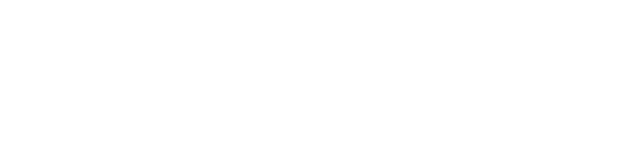
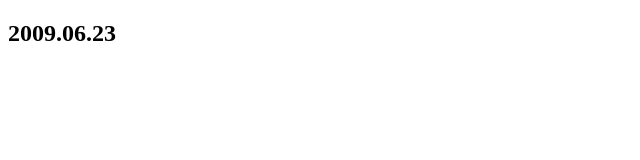
Before and after one commit to SPeter593/0224, a plain HTML site: page index.html in a window 1280 px wide. Shown: the whole page, without its empty margins (0-640 px from the left). Drawn offline with Linux system fonts and the light colour scheme.

Commit message:
Születés hozzáadva

```diff
--- a/index.html
+++ b/index.html
@@ -8,6 +8,6 @@
     <link rel="stylesheet" href="index.css">
 </head>
 <body>
-
+    <h2>2009.06.23</h2>
 </body>
 </html>
```
